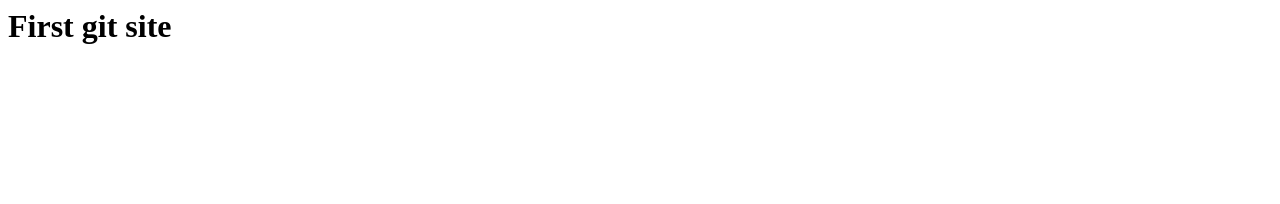
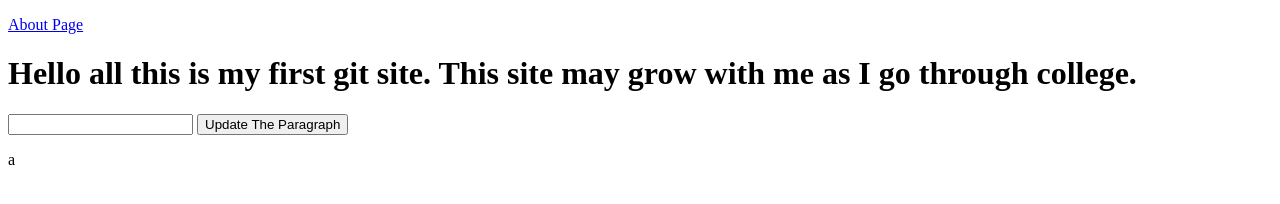
Before and after one commit to apathyosis/portfolio, a plain HTML site: page index.html in a window 1280 px wide. Drawn offline with Linux system fonts and the light colour scheme.

Commit message:
First edit with full HTML code including a paragraph changer

```diff
--- a/index.html
+++ b/index.html
@@ -1 +1,22 @@
-<h1> First git site </h1>
+<!DOCTYPE html>
+<html lang="en">
+<head>
+    <meta charset="UTF-8">
+    <meta name="viewport" content="width=device-width, initial-scale=1.0">
+    <title>Theo's Portfolio</title>
+</head>
+<body>
+    <p>
+        <nav>
+            <a href="./about/indexa.html">About Page</a>
+        </nav>
+        <h1>Hello all this is my first git site. This site may grow with me as I go through college.</h1>
+    </p>
+    <p>
+        <input type="Text" id="InputText" value>
+        <button onclick="doUpdateParagraph()">Update The Paragraph
+        </button>
+    </p>
+    <p id="outputParagraph">a</p>
+</body>
+</html>
```
Also changed, not shown: about/indexa.html (added, +12 -0 lines).
